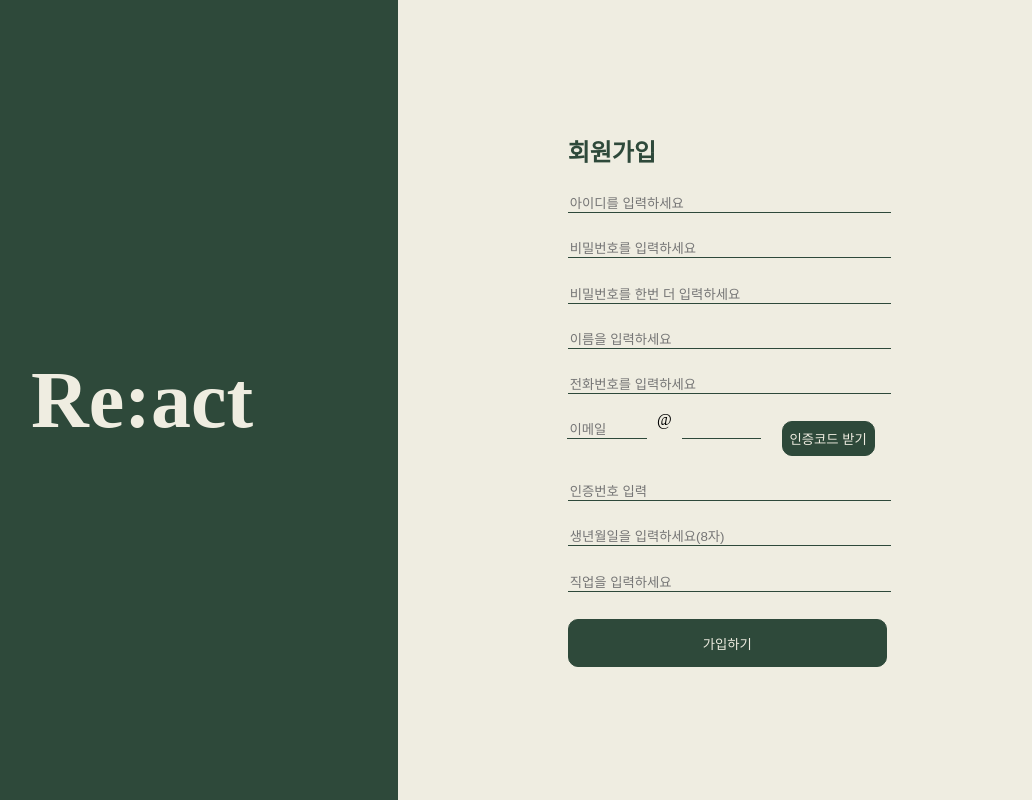
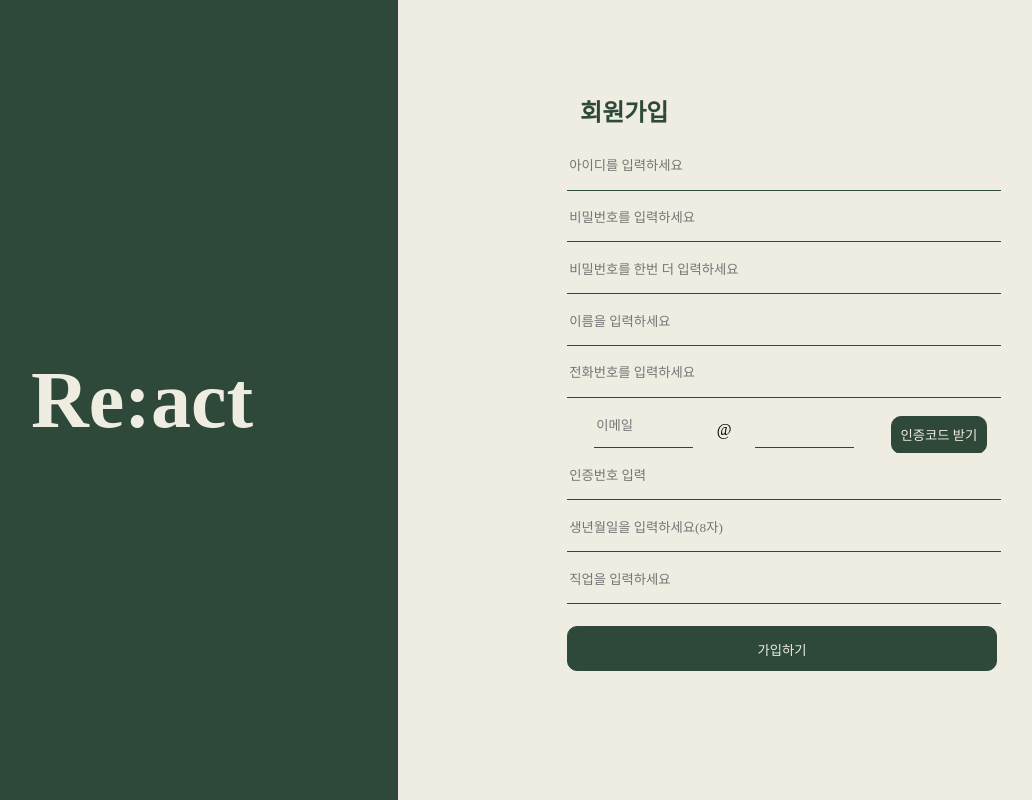
Before and after one commit to React-Likelion/react, a React (Create React App) app: page /signup in a window 1280 px wide. Shown: the whole page, without its empty margins (114-1146 px from the left). Built offline with nearby package versions, Linux system fonts and the light colour scheme.

Commit message:
modify signup page

```diff
--- a/src/pages/SignUpPage.js
+++ b/src/pages/SignUpPage.js
@@ -1,5 +1,5 @@
 import React,{useState} from 'react';
-import '../style/SignUpForm.css';
+import '../style/pages/SignUpPage.css';
 
 const SignUpPage = () => {
     const [signUpData,setSignUpData] = useState({
@@ -37,14 +37,14 @@ const SignUpPage = () => {
                     <input type="text" onChange={handleChangeData} name='confirmPassword' placeholder='비밀번호를 한번 더 입력하세요' /><br />
                     <input type="text" onChange={handleChangeData} name='name' placeholder='이름을 입력하세요' /><br />
                     <input type="text" onChange={handleChangeData} name='phone' placeholder='전화번호를 입력하세요' /><br />
-                    <div>
-                        <input type="text" onChange={handleChangeData} name='email' id="emailInput" placeholder='이메일' />@
+                    <div id='signup-email-box'>
+                        <input type="text" onChange={handleChangeData} name='email' id="emailInput" placeholder='이메일' /><br/>@
                         <input id="emailAdressInput" type="text" />
                         <button type="button">인증코드 받기</button>
                     </div>
                     <input type="text" name='confirmNum' placeholder='인증번호 입력' />
                     <input type="text" onChange={handleChangeData} name='birth' placeholder='생년월일을 입력하세요(8자)' /><br />
-                    <input type="text" onChange={handleChangeData} name='job' placeholder='직업을 입력하세요' /><br />
+                    <input type="text" onChange={handleChangeData} name='job' placeholder='직업을 입력하세요' /><br /><br />
                     <input type="submit" id="signupSubmit" value="가입하기" />
                 </form>
             </section>
--- a/src/style/SignUpForm.css
+++ /dev/null
@@ -1,62 +0,0 @@
-#signupDiv {
-  display: flex;
-  height: 100vh;
-}
-#signupLeft {
-  width: 40%;
-  background-color: #2e493a;
-  display: flex;
-  justify-content: center;
-  align-items: center;
-}
-#signupRight {
-  width: 60%;
-  display: flex;
-  justify-content: center;
-  align-items: center;
-  background-color: #efede1;
-}
-#signupLeft h1 {
-  color: #efede1;
-  font-size: 80px;
-}
-#signupRight h2 {
-  color: #2e493a;
-  margin: 3%;
-}
-#signupForm input:focus {
-  outline: none;
-}
-#signupSubmit {
-  border: 1px solid #2e493a !important;
-  background-color: #2e493a !important;
-  color: #efede1 !important;
-  padding: 3%;
-  border-radius: 10px;
-  cursor: pointer;
-}
-#signupForm input {
-  border: none;
-  border-bottom: 1px solid #2e493a;
-  background-color: #efede1;
-  width: 70%;
-  margin: 3%;
-}
-#signupForm button {
-  border: 1px solid #2e493a;
-  background-color: #2e493a;
-  color: #efede1;
-  border-radius: 10px;
-  padding: 2%;
-  margin: 3%;
-  cursor: pointer;
-}
-#signupForm div {
-  display: flex;
-  width: 75%;
-  align-items: flex-start;
-  margin: 0.7%;
-}
-#signupForm div input {
-  width: 22%;
-}
--- a/src/style/pages/SignUpPage.css
+++ b/src/style/pages/SignUpPage.css
@@ -0,0 +1,82 @@
+#signupDiv {
+    display: flex;
+    height: 100vh;
+  }
+
+  #signupLeft {
+    width: 40%;
+    min-width: 300px;
+    background-color: #2e493a;
+    display: flex;
+    justify-content: center;
+    align-items: center;
+  }
+  #signupRight {
+    width: 60%;
+    min-width: 400px;
+    display: flex;
+    justify-content: center;
+    align-items: center;
+    background-color: #efede1;
+  }
+  #signupLeft h1 {
+    color: #efede1;
+    font-size: 80px;
+    font-family: 'Playfair Display';
+  }
+  #signupRight h2 {
+    color: #2e493a;
+    margin: 3%;
+  }
+  #signupForm input:focus {
+    outline: none;
+  }
+  #signupSubmit {
+    border: 1px solid #2e493a !important;
+    background-color: #2e493a !important;
+    color: #efede1 !important;
+    padding: 3%;
+    border-radius: 10px;
+    cursor: pointer;
+    margin-top: 5px;
+  }
+  #signupForm {
+    height: 80%;
+  }
+  #signupForm input {
+    border: none;
+    border-bottom: 1px solid #2e493a;
+    background-color: #efede1;
+    width: 100%;
+    height: 7%;
+    margin: 2px auto;
+  }
+  #signupForm button {
+    border: 1px solid #2e493a;
+    background-color: #2e493a;
+    color: #efede1;
+    border-radius: 10px;
+    padding: 2%;
+    margin: 3%;
+    cursor: pointer;
+  }
+  #signup-email-box {
+    display: flex;
+    width: 100%;
+    height: 7%;
+    align-items: flex-start;
+    margin: 0.7%;
+  }
+  #signupForm div input {
+    width: 22%;
+  }
+
+  #signup-email-box > input {
+    height: 90%;
+  }
+
+#signupForm > input,
+#signupForm > div > input,
+#signupForm > div > button {
+  font-family: 'NanumSquare';
+}
```
